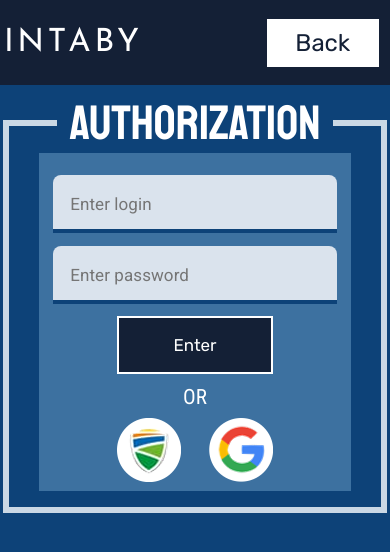
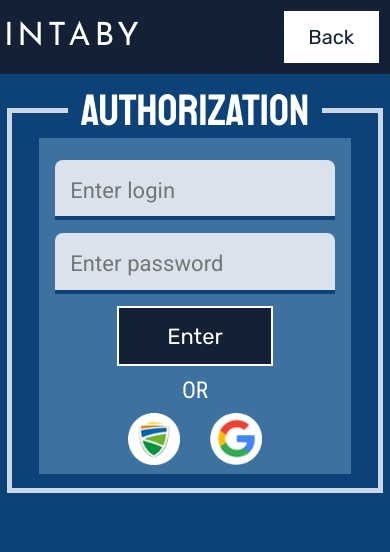
Before and after one commit to InnoSWP/Intaby, a Django app: template web-app/static/templates/authorization_page.html in a window 390 px wide. Shown: the top 552 px of the page. Run offline with Django 4.2, Linux system fonts and the light colour scheme; the template is opened without the code that fills it, so the values that code supplies are empty.

Commit message:
Add adaptation for Authorization page

```diff
--- a/web-app/static/scripts/addAnswer.js
+++ b/web-app/static/scripts/addAnswer.js
@@ -16,7 +16,7 @@ addButton[0].addEventListener('click', function addAnswer() {
             newAnswer.style.backgroundColor = "#9D3FE1";
         }
         if (clicks === 5) {
-            newAnswer.style.backgroundColor = "#68DC49";
+            newAnswer.style.backgroundColor = "#8AC600";
         }
         if (clicks === 6) {
             newAnswer.style.backgroundColor = "#FFE255";
--- a/web-app/static/styles/new_style.css
+++ b/web-app/static/styles/new_style.css
@@ -40,7 +40,6 @@ body::-webkit-scrollbar {
 
     /* Size */
     width: 100vw;
-    height: 85px;
 
     /* Display */
     display: flex;
@@ -120,7 +119,7 @@ body::-webkit-scrollbar {
 
     /* Font */
     font-family: 'Rubik', serif;
-    font-size: 1.5rem;
+    font-size: 24px;
     font-style: normal;
     font-weight: 500;
     text-decoration: none;
@@ -237,13 +236,13 @@ body::-webkit-scrollbar {
 
     /* Size */
     width: 80%;
-    height: 32px;
+    height: 55px;
 
     /* Font */
     font-family: 'Roboto', serif;
     font-style: normal;
     font-weight: 400;
-    font-size: 24px;
+    font-size: 32px;
     letter-spacing: 0.005em;
     color: rgba(0, 0, 0, 0.6);
 
@@ -260,7 +259,7 @@ body::-webkit-scrollbar {
 
     /* Others */
     margin: 2% 1%;
-    padding: 1.063rem;
+    padding: 17px;
 
     flex: none;
     order: 0;
@@ -294,14 +293,14 @@ body::-webkit-scrollbar {
 
     /* Others */
     margin: 0;
-    padding: 1.063rem;
+    padding: 17px;
 }
 .Authorization-inner_button-text{
     /* Font */
     font-family: 'Rubik', serif;
     font-style: normal;
     font-weight: 500;
-    font-size: x-large;
+    font-size: 32px;
     text-decoration: none;
 
     color: #FFFFFF;
@@ -334,7 +333,7 @@ body::-webkit-scrollbar {
 }
 .fieldset_img{
     /* Size */
-    width: 50%;
+    width: 256px;
 
     /* Display */
     display: flex;
@@ -347,8 +346,8 @@ body::-webkit-scrollbar {
 .fieldset_img-IU,
 .fieldset_img-google{
     /* Size */
-    height: auto;
-    width: auto;
+    height: 64px;
+    width: 64px;
 
     /* Others */
     padding: 0;
@@ -363,33 +362,50 @@ body::-webkit-scrollbar {
 
 @media (max-width: 576px) {
     /* Global variables */
-    .header-right_button{
-        padding: 0.5rem;
+    .header-right_button {
+        width: calc(78px + (112 - 78) * ((100vw - 240px) / (576 - 280)));
+        margin: calc(11.2px + (11.2 - 11.2) * ((100vw - 240px) / (576 - 280)))
+        calc(11.2px + (11.2 - 11.2) * ((100vw - 240px) / (576 - 280)))
+        calc(11.2px + (11.2 - 11.2) * ((100vw - 240px) / (576 - 280)))
+        0;
+        padding: calc(8px + (16 - 8) * ((100vw - 240px) / (576 - 280)));
     }
+    .header-right_button-link {
+        font-size: calc(16px + (24 - 16) * ((100vw - 240px) / (576 - 280)));
+     }
 
     /* Authorization Page */
     .fieldset {
         width: 80vw;
-        padding-left: calc(20px + (40 - 20) * ((100vw - 240px) / (576 - 280)));
-        padding-right: calc(20px + (40 - 20) * ((100vw - 240px) / (576 - 280)));
-        padding-bottom: calc(10px + (20 - 10) * ((100vw - 240px) / (576 - 280)));
-        border-width: calc(4px + (8 - 4) * ((100vw - 240px) / (576 - 280)));;
+        padding-left: calc(20px + (40 - 20) * ((100vw - 280px) / (576 - 280)));
+        padding-right: calc(20px + (40 - 20) * ((100vw - 280px) / (576 - 280)));
+        padding-bottom: calc(10px + (20 - 10) * ((100vw - 280px) / (576 - 280)));
+        border-width: calc(4px + (8 - 4) * ((100vw - 280px) / (576 - 280)));;
     }
     .fieldset_title {
-        font-size: calc(32px + (64 - 32) * ((100vw - 240px) / (576 - 280)));
+        font-size: calc(32px + (64 - 32) * ((100vw - 280px) / (576 - 280)));
     }
     .Authorization-inner_password {
-        height: calc(16px + (32 - 16) * ((100vw - 240px) / (576 - 280)));
-        font-size: calc(16px + (18 - 16) * ((100vw - 240px) / (576 - 280)));
+        height: calc(16px + (55 - 16) * ((100vw - 280px) / (576 - 280)));
+        font-size: calc(16px + (32 - 16) * ((100vw - 280px) / (576 - 280)));
+        padding: calc(14px + (17 - 14) * ((100vw - 280px) / (576 - 280)));
     }
     .Authorization-inner_button-text {
-        font-size: calc(16px + (18 - 16) * ((100vw - 240px) / (576 - 280)));
+        font-size: calc(16px + (32 - 16) * ((100vw - 280px) / (576 - 280)));
+    }
+    .Authorization-inner_button-box {
+        padding: calc(14px + (17 - 14) * ((100vw - 280px) / (576 - 280)));
     }
     .fieldset_or {
-        font-size: calc(18px + (24 - 18) * ((100vw - 240px) / (576 - 280)));;
+        font-size: calc(18px + (32 - 18) * ((100vw - 280px) / (576 - 280)));;
     }
     .fieldset_img {
-        justify-content: space-between;
+      width: calc(154px + (256 - 154) * ((100vw - 280px) / (576 - 280)));
+    }
+    .fieldset_img-IU,
+    .fieldset_img-google {
+        width: calc(45px + (64 - 45) * ((100vw - 280px) / (576 - 280)));
+        height: auto;
     }
 
     /* Registration Page */
```
Also changed, not shown: other parts of web-app/static/styles/new_style.css (+66 -25 lines).
